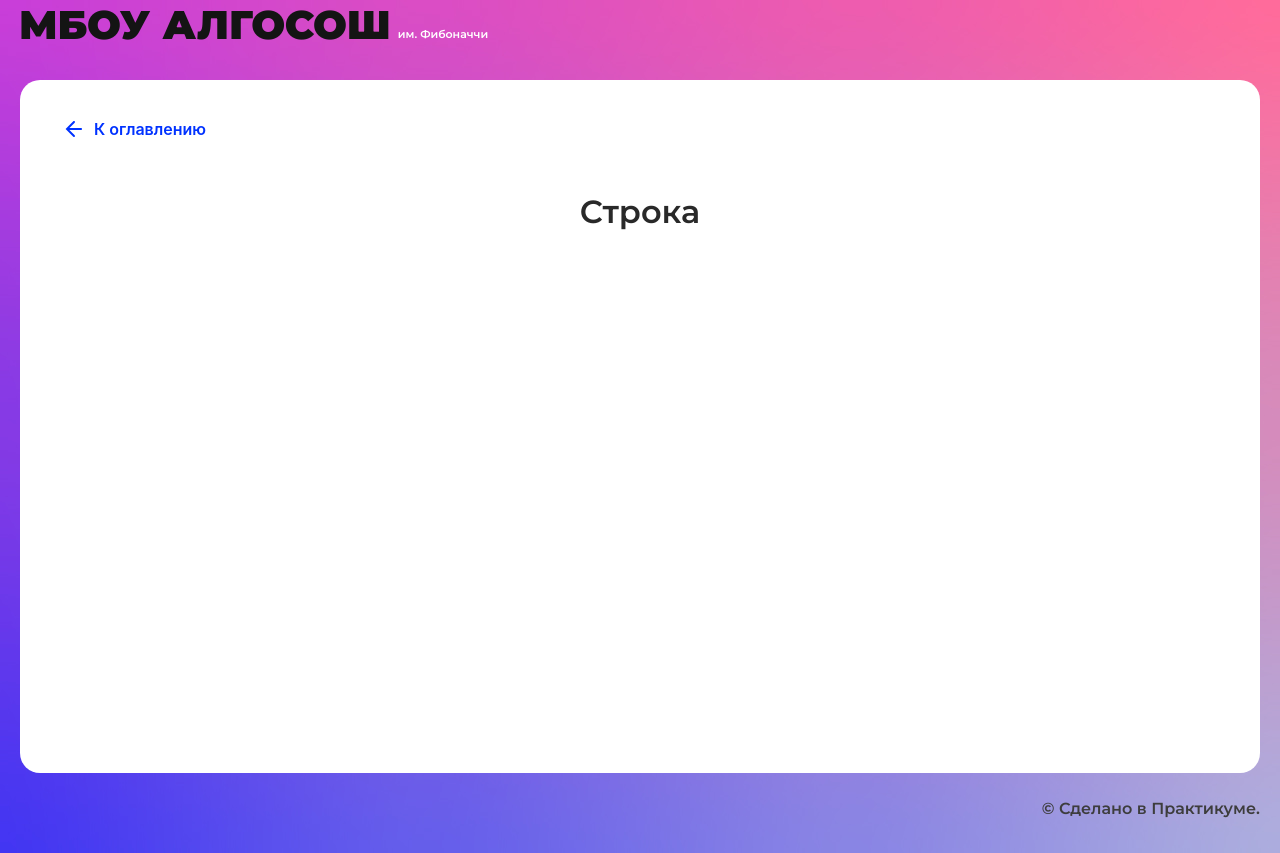
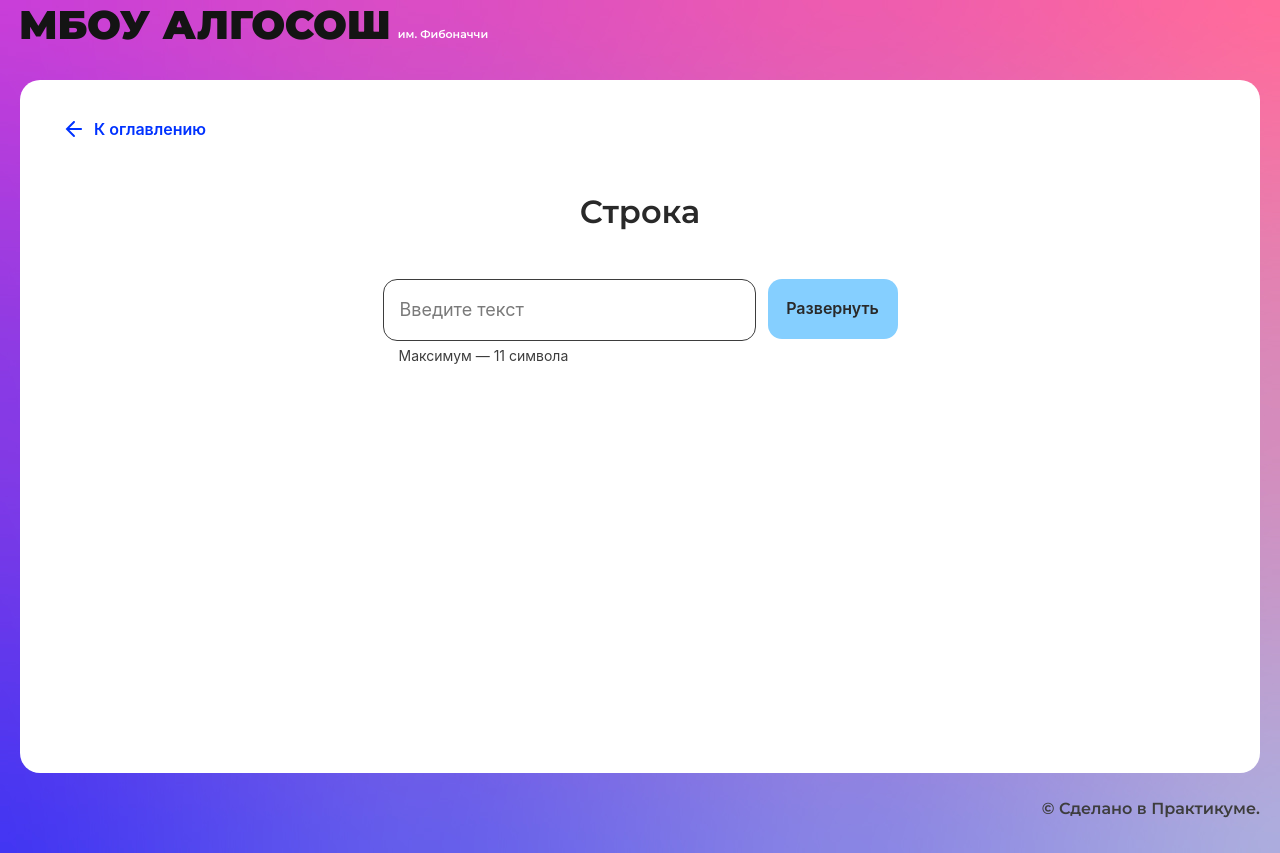
Before and after one commit to MikeStarina/algos, a React (Create React App) app: page /recursion in a window 1280 px wide. Built offline with nearby package versions, Linux system fonts and the light colour scheme.

Commit message:
string page ready

```diff
--- a/package.json
+++ b/package.json
@@ -10,12 +10,13 @@
     "@types/node": "^16.11.22",
     "@types/react": "^17.0.39",
     "@types/react-dom": "^17.0.11",
+    "babel-preset-es2015": "^6.24.1",
     "nanoid": "^3.2.0",
     "react": "^17.0.2",
     "react-dom": "^17.0.2",
     "react-fast-marquee": "^1.3.1",
     "react-router-dom": "^5.2.1",
-    "react-scripts": "5.0.0",
+    "react-scripts": "^2.1.3",
     "typescript": "^4.5.5",
     "web-vitals": "^2.1.4"
   },
--- /dev/null
+++ b/src/components/string/string.module.css
@@ -0,0 +1,22 @@
+.input_container {
+    width: 100%;
+    max-width: 515px;
+    margin: 0 auto;
+    padding: 0;
+    box-sizing: border-box;
+    display: flex;
+    justify-content: flex-start;
+    align-items: flex-start;
+    gap: 12px;
+}
+
+.result_container {
+    width: 100%;
+    margin: 120px auto 0;
+    padding: 0;
+    box-sizing: border-box;
+    display: flex;
+    gap: 15px;
+    justify-content: center;
+    align-items: center;
+}
--- a/src/components/string/string.tsx
+++ b/src/components/string/string.tsx
@@ -1,10 +1,80 @@
-import React from "react";
+import React, { FormEvent, FormEventHandler, SyntheticEvent } from "react";
+import { useState } from "react";
 import { SolutionLayout } from "../ui/solution-layout/solution-layout";
+import { Input } from "../ui/input/input";
+import { Button } from "../ui/button/button";
+import { Circle } from "../ui/circle/circle";
+import { circleStyle } from "../utils/string-utils";
+import { swap } from "../utils/string-utils";
+import styles from './string.module.css';
+
 
 export const StringComponent: React.FC = () => {
+
+
+  const [ lettersArray, setLettersArray ] = useState<string[]>([]);
+  const [ isLoading, setButtonLoader ] = useState<boolean>(false);
+  const [ modifiedIndexes, setModifiedIndexes ] = useState<number[]>([]);
+  const [ changingIndexes, setChangingIndexes ] = useState<number[]>([]);
+
+
+  const onChange = (event: FormEvent<HTMLInputElement>) => {
+    event.preventDefault();
+    setModifiedIndexes([]);
+    const arrayFromValue = event.currentTarget.value.split('');
+    setLettersArray(arrayFromValue);
+
+  };
+
+
+
+
+
+
+  const reverse = async (arr: string[]) => {
+    setButtonLoader(true);
+    await new Promise(resolve => setTimeout(resolve, 1000));
+
+
+    for (let i = 0; i <= Math.floor(lettersArray.length / 2); i++) {
+      const headIndex = i;
+      const tailIndex = lettersArray.length - 1 - i;
+      setChangingIndexes([headIndex, tailIndex]);
+      await new Promise(resolve => setTimeout(resolve, 1000));
+      swap(lettersArray, headIndex, tailIndex);
+      setChangingIndexes([]);
+      const updatedIndexes = modifiedIndexes;
+      updatedIndexes.push(headIndex, tailIndex);
+      setModifiedIndexes([...updatedIndexes]);
+    }
+
+    setLettersArray([...lettersArray]);
+    setButtonLoader(false);
+  }
+
+
+  const onSubmit = (event: FormEvent<HTMLFormElement>) => {
+    event.preventDefault();
+
+
+    reverse(lettersArray);
+
+
+  }
+
   return (
     <SolutionLayout title="Строка">
+      <form className={styles.input_container} onSubmit={onSubmit}>
+        <Input maxLength={11} height={60} type='text' onChange={onChange} isLimitText={true} autoFocus/>
+        <Button height={60} type='submit' text='Развернуть' isLoader={isLoading} />
+      </form>
 
+      <div className={styles.result_container}>
+        {lettersArray && lettersArray.map((item, index) => (
+          <Circle key={index} letter={item} state={circleStyle(index, modifiedIndexes, changingIndexes)} />
+
+        ))}
+      </div>
     </SolutionLayout>
   );
 };
--- a/src/components/ui/circle/circle.tsx
+++ b/src/components/ui/circle/circle.tsx
@@ -47,12 +47,12 @@ export const Circle: React.FC<CircleProps> = ({
       <p
         className={`text text_type_input text_color_input mt-4 ${styles.absolute} ${styles.index}`}
       >
-        {index?.toString()}
+        {index ? index + '' : false}
       </p>
       <div
         className={`text text_type_input text_color_input mt-4 ${
           styles.absolute
-        } ${index?.toString() ? styles.tail60 : styles.tail30} ${
+        } ${(index ? index + '' : false) ? styles.tail60 : styles.tail30} ${
           styles[typeof tail === "string" ? "string" : "element"]
         }`}
       >
--- /dev/null
+++ b/src/components/utils/string-utils.tsx
@@ -0,0 +1,17 @@
+import { ElementStates } from "../../types/element-states";
+
+export const swap = (arr: string[], headIndex: number, tailIndex: number): void => {
+    const temp = arr[headIndex];
+    arr[headIndex] = arr[tailIndex];
+    arr[tailIndex] = temp;
+}
+
+export const circleStyle = (index: number, modifiedIndexes: number[], changingIndexes: number[]) => {
+    if (modifiedIndexes.findIndex(item => item === index) !== -1) {
+      return ElementStates.Modified;
+    } else if (changingIndexes.findIndex(item => item === index) !== -1) {
+      return ElementStates.Changing;
+    } else {
+      return ElementStates.Default;
+    }
+  }
```
Also changed, not shown: tsconfig.json (+9 -3 lines), 2 other files (tests, documents, lock files or other folders).
